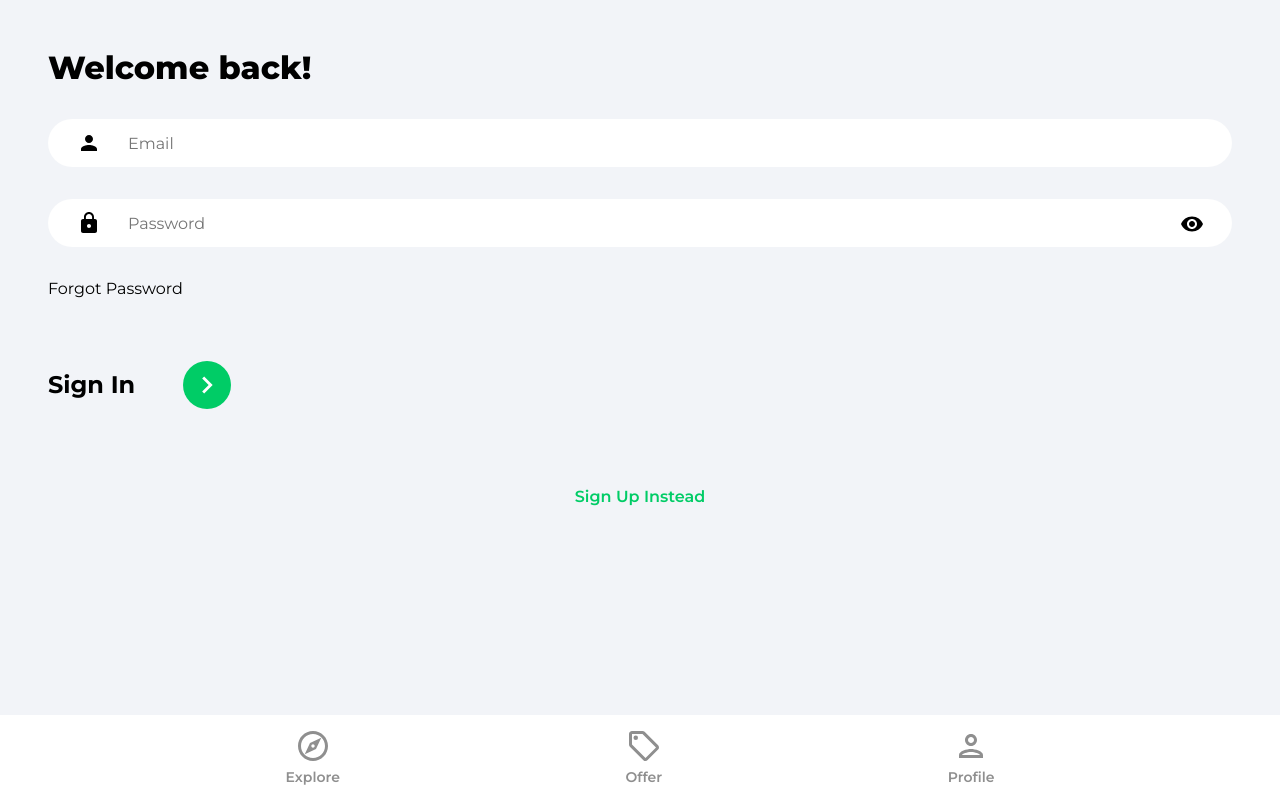
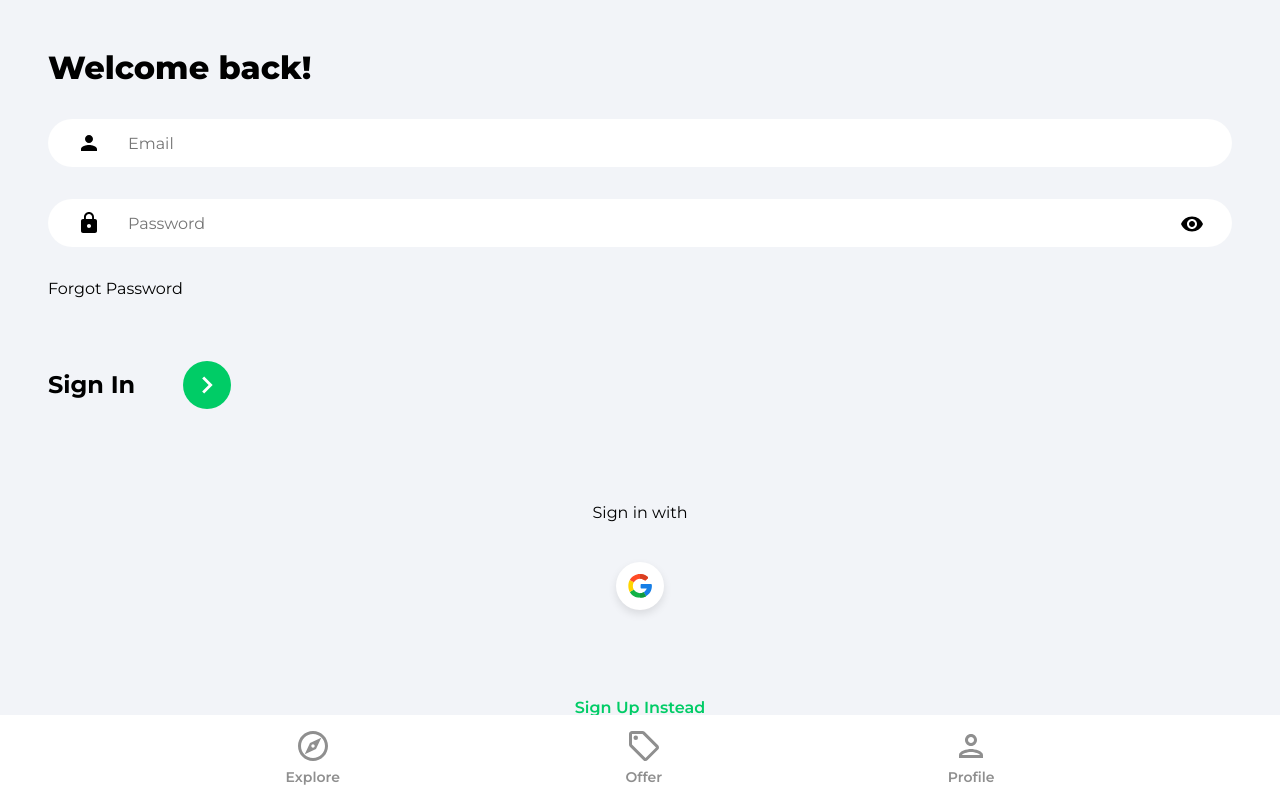
Before and after one commit to scdouble/react-house-marketplace, a React (Create React App) app: page /sign-in in a window 1280 px wide. Built offline with nearby package versions, Linux system fonts and the light colour scheme.

Commit message:
Google OAuth

```diff
--- /dev/null
+++ b/src/components/OAuth.jsx
@@ -0,0 +1,52 @@
+import React from 'react';
+import { useLocation, useNavigate } from 'react-router-dom';
+import { getAuth, signInWithPopup, GoogleAuthProvider } from 'firebase/auth';
+import { doc, setDoc, getDoc, serverTimestamp } from 'firebase/firestore';
+import { db } from '../firebase.config';
+import { toast } from 'react-toastify';
+import googleIcon from '../assets/svg/googleIcon.svg';
+
+function OAuth() {
+  const navigate = useNavigate();
+  const location = useLocation();
+
+  const onGoogleClick = async () => {
+    try {
+      const auth = getAuth();
+      const provider = new GoogleAuthProvider();
+      const result = await signInWithPopup(auth, provider);
+      const user = result.user;
+
+      // check for user
+      const docRef = doc(db, 'users', user.uid);
+      const docSnap = await getDoc(docRef);
+
+      // if user, does not exist
+      if (!docSnap.exists()) {
+        await setDoc(doc(db, 'users', user.uid), {
+          name: user.displayName,
+          email: user.email,
+          timestamp: serverTimestamp(),
+        });
+      }
+
+      navigate('/')
+    } catch (error) {
+      toast.error('Could not authorize with Google')
+    }
+  };
+
+  return (
+    <div className="socialLogin">
+      <p>
+        Sign {location.pathname === '/sign-up' ? 'up ' : 'in '}
+        with
+      </p>
+      <button className="socialIconDiv" onClick={onGoogleClick}>
+        <img className="socialIconImg" src={googleIcon} alt="google" />
+      </button>
+    </div>
+  );
+}
+
+export default OAuth;
--- a/src/pages/SignIn.jsx
+++ b/src/pages/SignIn.jsx
@@ -4,6 +4,7 @@
 import { ReactComponent as ArrowRightIcon } from '../assets/svg/keyboardArrowRightIcon.svg';
 import { getAuth, signInWithEmailAndPassword } from 'firebase/auth';
 import { toast } from 'react-toastify';
+import OAuth from '../components/OAuth';
 import visibilityIcon from '../assets/svg/visibilityIcon.svg';
 
 function SignIn() {
@@ -35,7 +36,7 @@
         navigate('/');
       }
     } catch (error) {
-      toast.error("Bad User Credentials");
+      toast.error('Bad User Credentials');
     }
   };
 
@@ -85,8 +86,8 @@
             </button>
           </div>
         </form>
-        {/* Google OAuth */}
 
+        <OAuth></OAuth>
         <Link to="/sign-up" className="registerLink">
           Sign Up Instead
         </Link>
--- a/src/pages/SignUp.jsx
+++ b/src/pages/SignUp.jsx
@@ -1,9 +1,10 @@
 import React from 'react';
 import { useState } from 'react';
-import { toast } from 'react-toastify'
+import { toast } from 'react-toastify';
 import { getAuth, createUserWithEmailAndPassword, updateProfile } from 'firebase/auth';
 import { setDoc, doc, serverTimestamp } from 'firebase/firestore';
 import { db } from '../firebase.config.js';
+import OAuth from '../components/OAuth.jsx';
 
 import { Link, useNavigate } from 'react-router-dom';
 import { ReactComponent as ArrowRightIcon } from '../assets/svg/keyboardArrowRightIcon.svg';
@@ -48,7 +49,7 @@
 
       navigate('/');
     } catch (error) {
-      toast.error('Something went wrong with registration')
+      toast.error('Something went wrong with registration');
     }
   };
   return (
@@ -104,8 +105,7 @@
             </button>
           </div>
         </form>
-        {/* google OAuth */}
-
+        <OAuth />
         <Link to="/sign-in" className="registerLink">
           Sign In Instead
         </Link>
```
